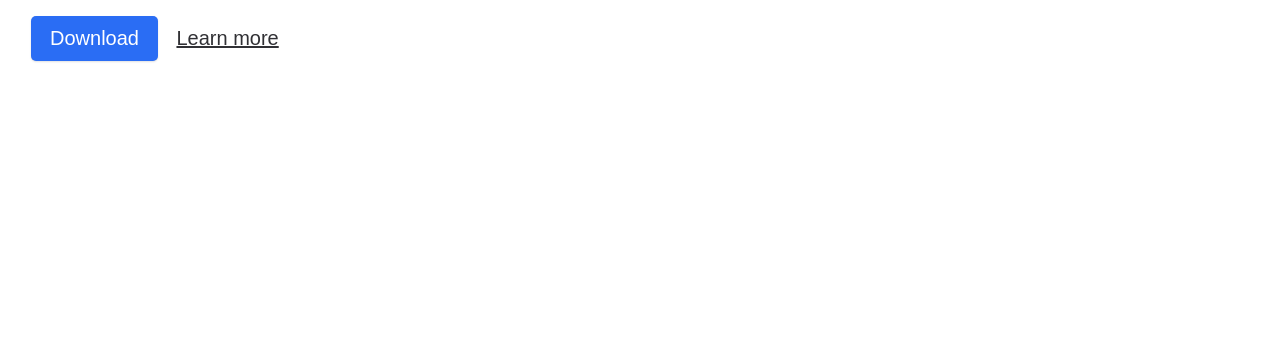
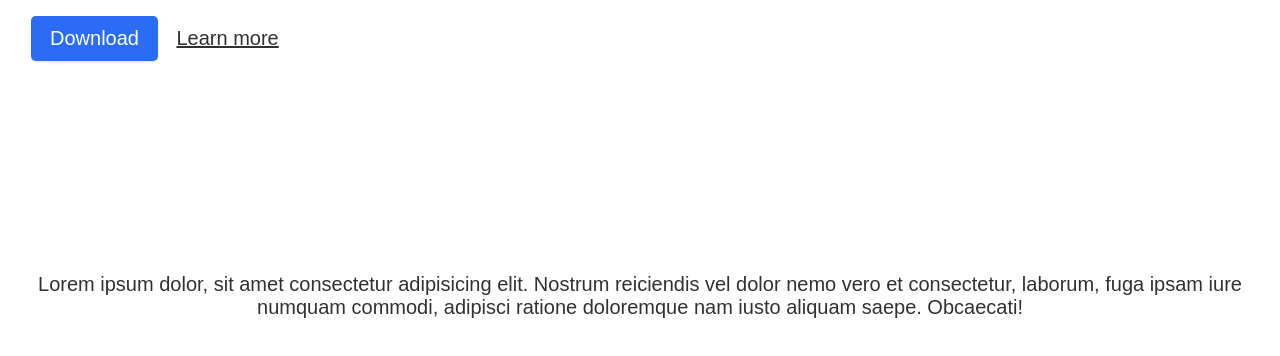
Before and after one commit to elvyra/elvyra.github.io, a website: page main/index.html in a window 1280 px wide. Shown: the part 418-774 px from the top of the page. Drawn offline with Linux system fonts and the light colour scheme.

```diff
--- a/main/index.html
+++ b/main/index.html
@@ -61,6 +61,12 @@
     </div>
   </section>
 
+  <div class="container max-width-adaptive-lg padding-y-xl">
+    <div class="text-center">
+      <p>Lorem ipsum dolor, sit amet consectetur adipisicing elit. Nostrum reiciendis vel dolor nemo vero et consectetur, laborum, fuga ipsam iure numquam commodi, adipisci ratione doloremque nam iusto aliquam saepe. Obcaecati!</p>
+    </div>
+  </div>
+
 
 <script src="assets/js/scripts.js"></script>
 </body>
```
